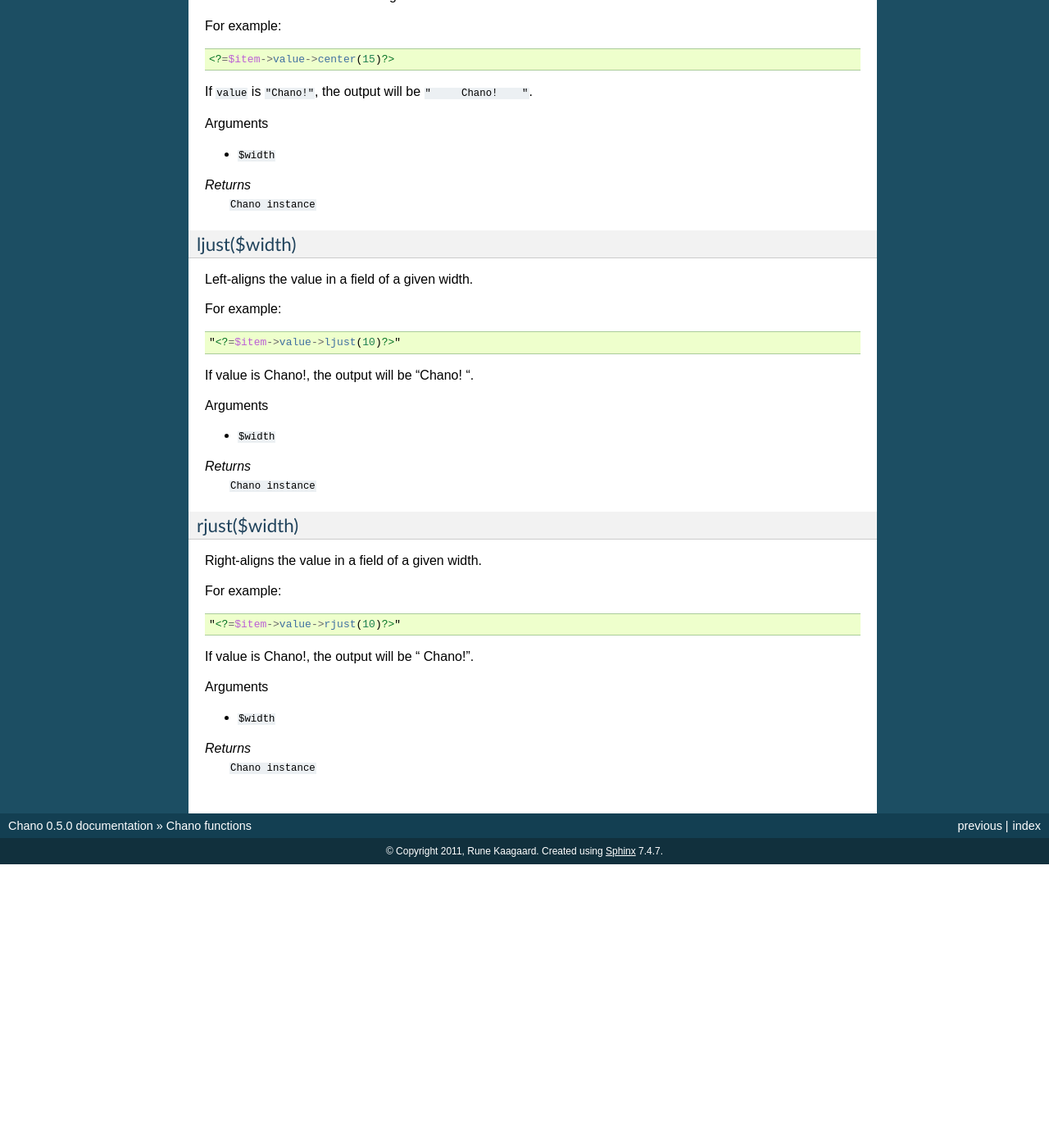
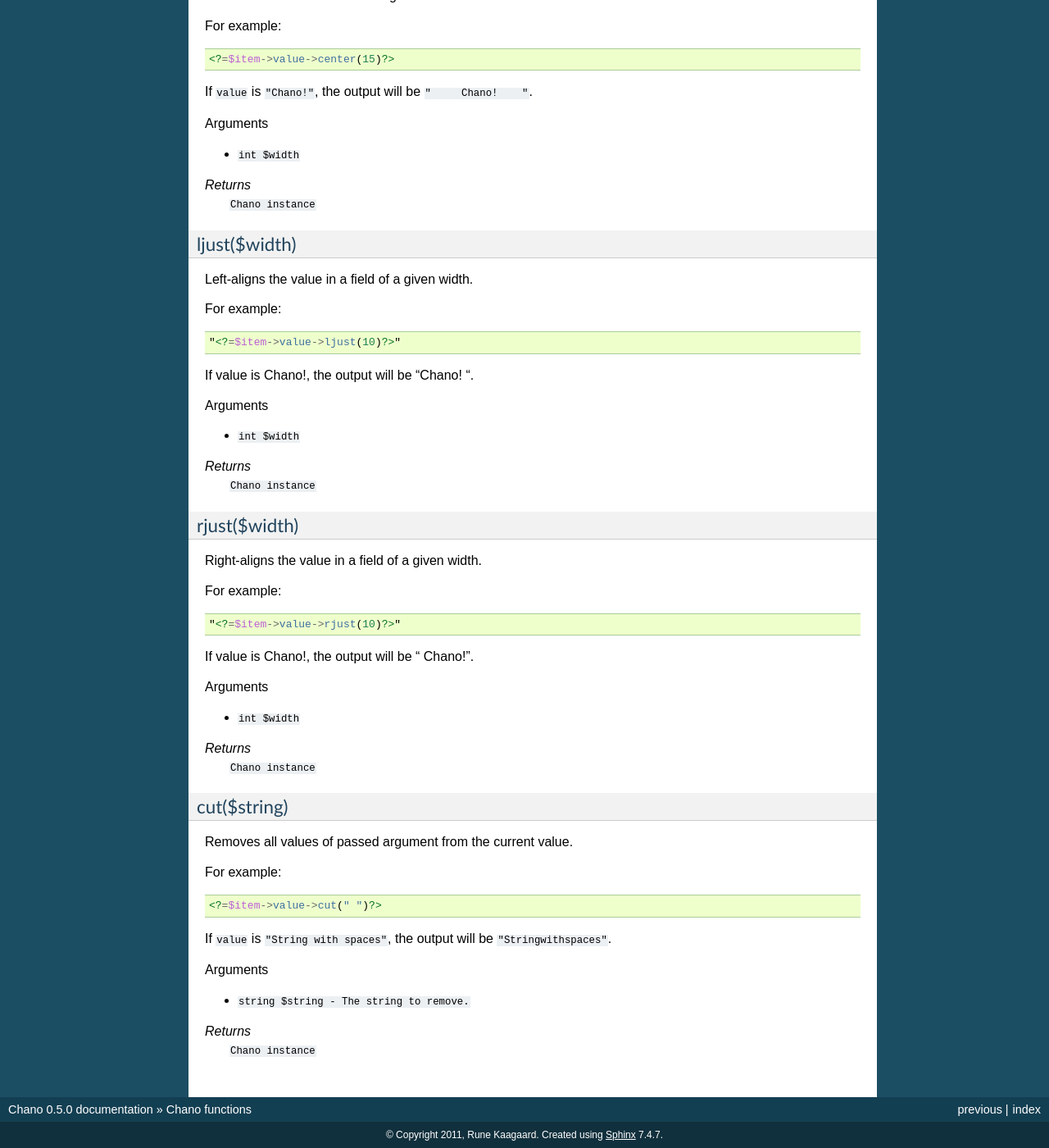
Before and after one commit to runekaagaard/php-chano, a Sphinx documentation site: the page built from docs/reference.rst, in a window 1280 px wide and 1400 px high, scrolled down 4886 px. Shown: the whole window at 82% size. Built offline with Sphinx 7.4.7, drawn with Linux system fonts in a browser that asks for light colours; before the commit the page ends 5940 px from its top, so only the background shows below that.

Commit message:
Updating docs.

```diff
--- a/docs/reference.rst
+++ b/docs/reference.rst
@@ -312,7 +312,7 @@ If ``value`` is ``"Chano!"``, the output will be ``"     Chano!    "``.
 
 Arguments
 
-- ``$width``
+- ``int $width``
 
 *Returns*
   ``Chano instance``
@@ -332,7 +332,7 @@ If value is Chano!, the output will be "Chano!    ".
 
 Arguments
 
-- ``$width``
+- ``int $width``
 
 *Returns*
   ``Chano instance``
@@ -352,7 +352,28 @@ If value is Chano!, the output will be "    Chano!".
 
 Arguments
 
-- ``$width``
+- ``int $width``
 
 *Returns*
   ``Chano instance``
+
+.. _cut:
+
+cut($string)
+++++++++++++
+
+Removes all values of passed argument from the current value.
+
+For example::
+
+    <?=$item->value->cut(" ")?>
+
+If ``value`` is ``"String with spaces"``, the output will be
+``"Stringwithspaces"``.
+
+Arguments
+
+- ``string $string - The string to remove.``
+
+*Returns*
+  ``Chano instance``
```
Also changed, not shown: 1 other file.
